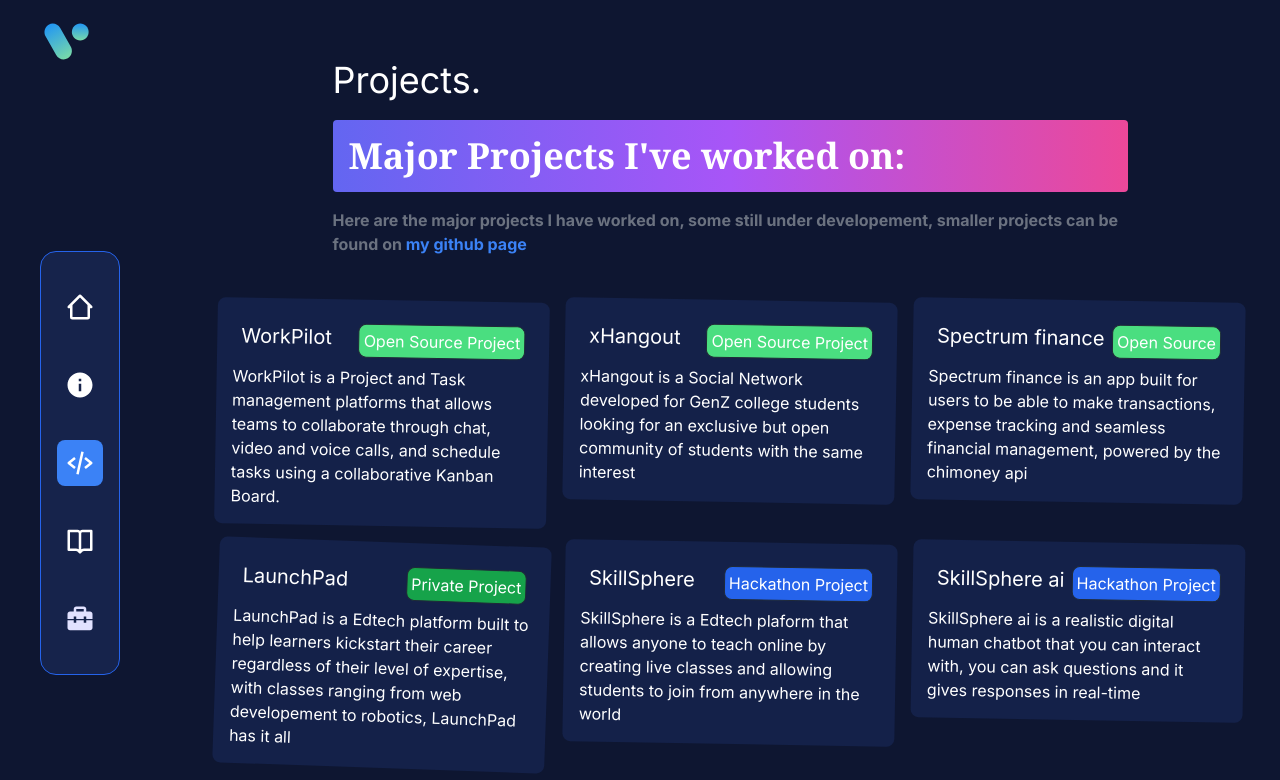
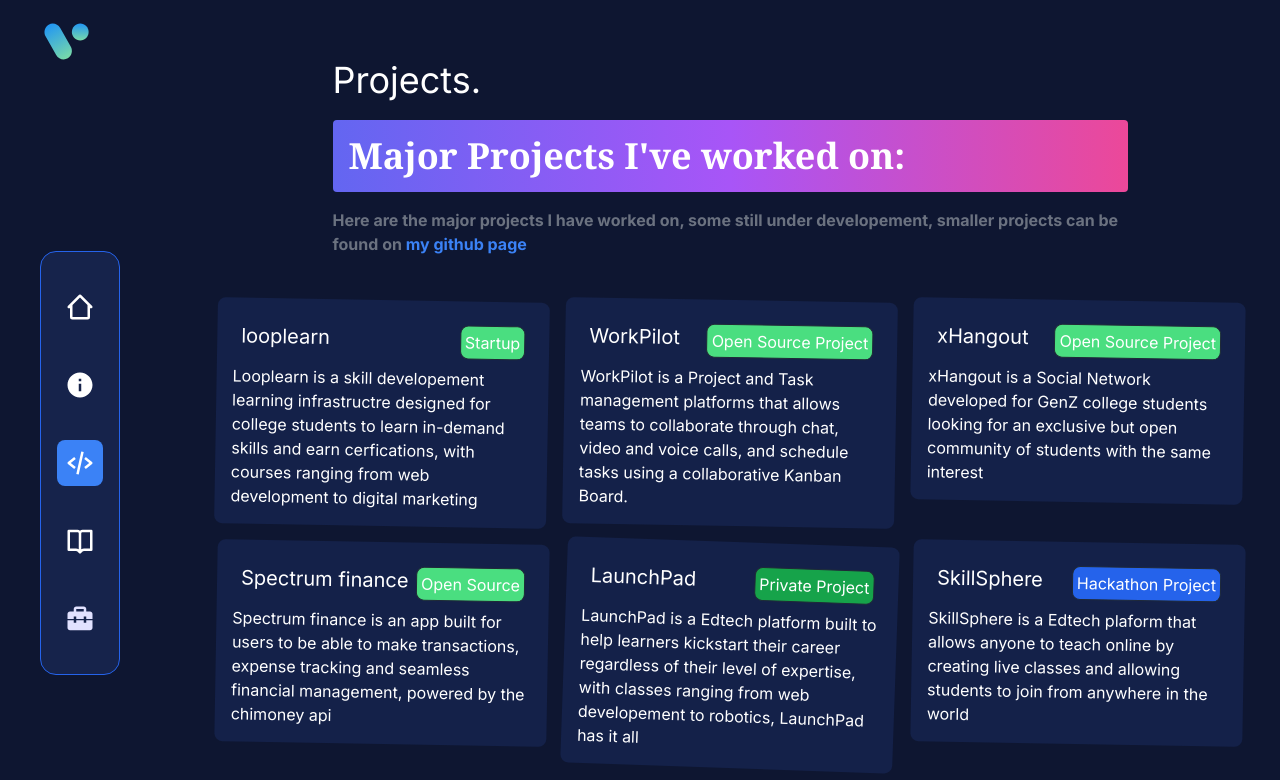
Before and after one commit to JOHN-AMAO/Portfolio, a Next.js app: page /projects in a window 1280 px wide. Shown: the top 780 px of the page. Built offline with nearby package versions, Linux system fonts and the light colour scheme.

Commit message:
added looplearn to projects

```diff
--- a/app/(routes)/projects/page.tsx
+++ b/app/(routes)/projects/page.tsx
@@ -22,6 +22,21 @@ const Page = () => {
         </p>
       </div>
       <div className=' md:grid md:grid-cols-3 flex flex-col gap-4  mx-4 mb-60'>
+      <Link href='https://looplearn.app'>
+          <div className='flex flex-col p-4 bg-[#142149] rotate-1 hover:rotate-0 rounded-lg '>
+            <div className='flex flex-row justify-between m-2 '>
+              <h1 className='text-xl'>looplearn</h1>
+              <p className='border border-gray-800 p-1 rounded-lg bg-green-400'>
+                Startup
+              </p>
+            </div>
+            <p>
+              Looplearn is a skill developement learning infrastructre designed for college students
+               to learn in-demand skills and earn cerfications, with courses ranging from web development
+              to digital marketing
+            </p>
+          </div>
+        </Link>
         <Link href='https://youtu.be/fkluyMvBKTs'>
           <div className='flex flex-col p-4 bg-[#142149] rotate-1 hover:rotate-0 rounded-lg '>
             <div className='flex flex-row justify-between m-2 '>
```
